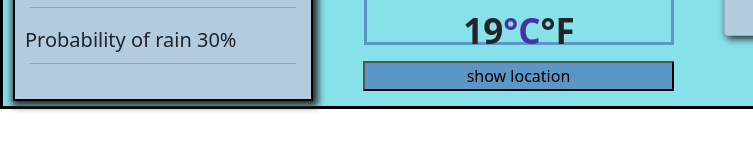
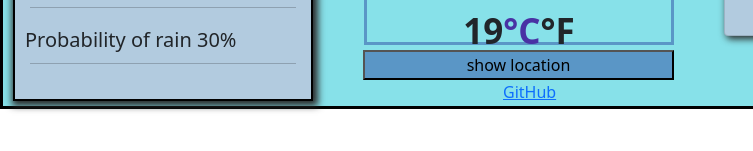
Before and after one commit to Velcipher/weather_app_vanilla, a plain HTML site: page index.html in a window 1280 px wide. Shown: the part 433-584 px from the top of the page, 0-753 px from the left. Drawn offline with nearby package versions, Linux system fonts and the light colour scheme.

Commit message:
gitHub link was added

```diff
--- a/index.html
+++ b/index.html
@@ -64,6 +64,8 @@
             </div>
           </div>
           <button class="location">show location</button>
+          <a class="gitHub" href="https://github.com/Velcipher/weather_app_vanilla" target="_blank" rel="noreferrer">GitHub<a>
+
         </div>
         <div class="container">
           <div class="card" style="width: 8rem">
--- a/style.css
+++ b/style.css
@@ -160,7 +160,7 @@ input {
 .location {
     background: rgb(90, 150, 198);
     margin-left: 360px;
-    margin-top: 16px;
+    margin-top: 5px;
     width: 311px;
     height: 30px;
     transition: all 200ms ease;
@@ -170,6 +170,11 @@ input {
 .location:hover {
     background: rgb(68, 65, 65)00;
     color: aqua;
+}
+
+.gitHub {
+    margin-left: 500px;
+    margin-top: 20px;
 }
 
 .container {
```
